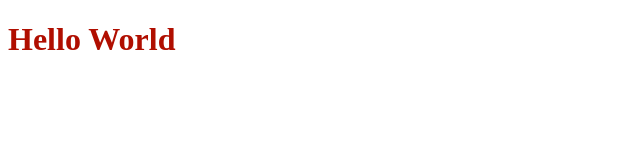
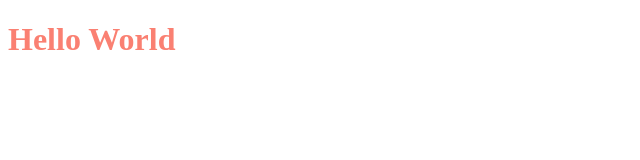
Before and after one commit to iawblack-1575179/iawblack-1575179.github.io, a plain HTML site: page index.html in a window 1280 px wide. Shown: the whole page, without its empty margins (0-640 px from the left). Drawn offline with Linux system fonts and the light colour scheme.

Commit message:
Add files via upload

```diff
--- a/index.html
+++ b/index.html
@@ -3,7 +3,7 @@
 	<head>
 		<title>Hello World</title>
 	</head>
-	<body text = blue" >
+	<body text = "#FA8072">
 		<h1>Hello World</h1>
 	</body>
 </html>
```
